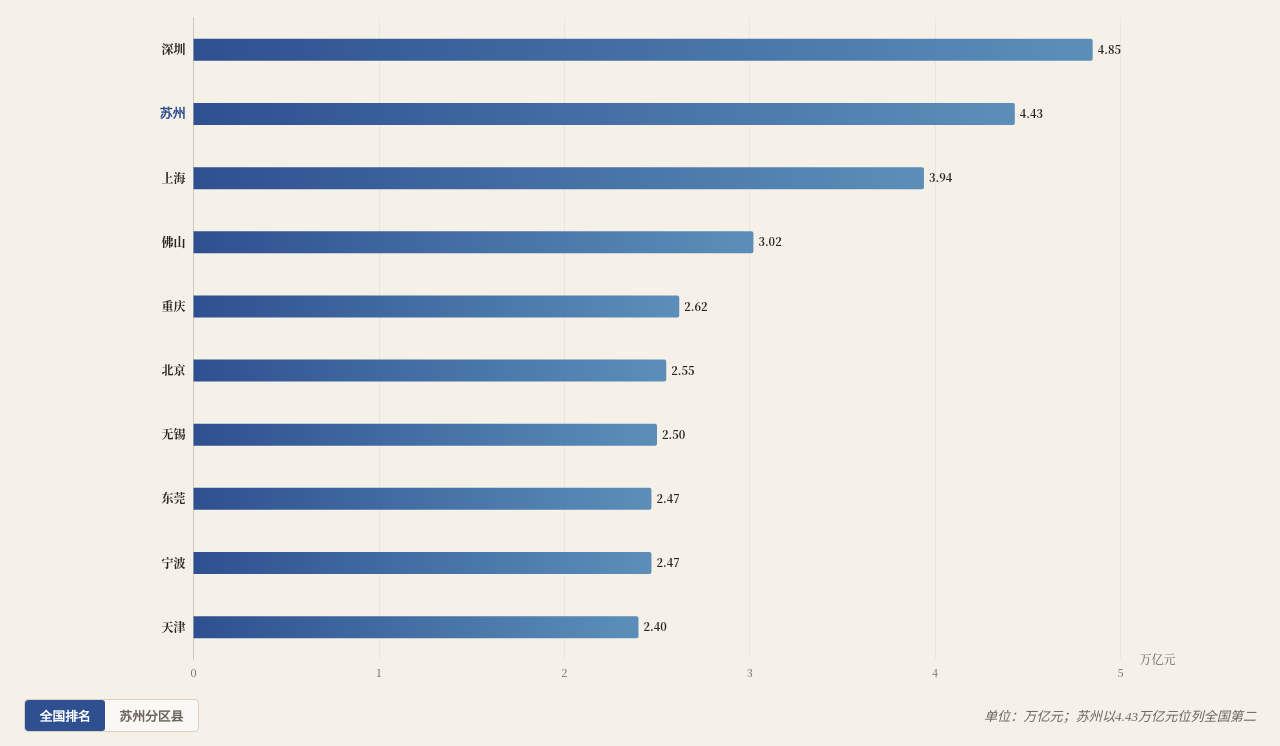
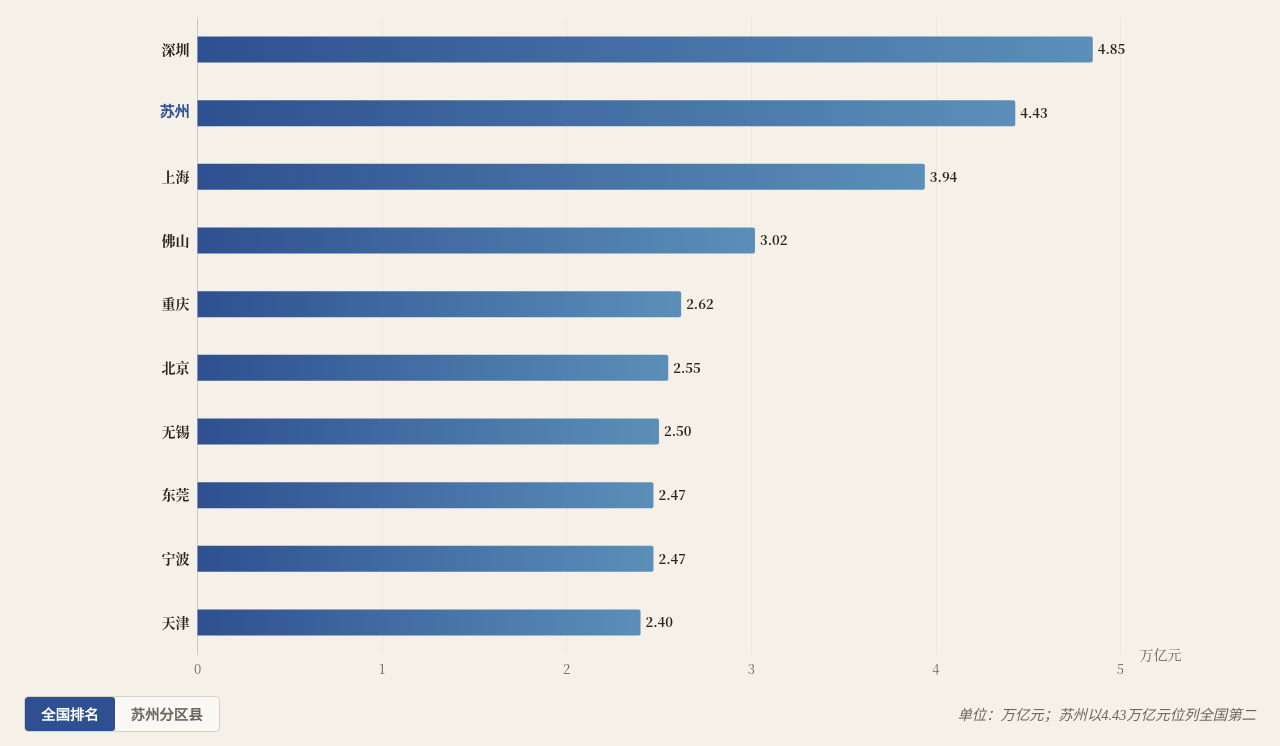
Before and after one commit to zhwal/zhwal_ersi, a plain HTML site: page suzhou-chart/index.html in a window 1280 px wide. Shown: the part 54-800 px from the top of the page. Drawn offline with nearby package versions, Linux system fonts and the light colour scheme.

Commit message:
再次放大图表元素：坐标轴、标签、柱子、按钮、说明文字均再放大

```diff
--- a/suzhou-chart/index.html
+++ b/suzhou-chart/index.html
@@ -69,7 +69,7 @@ body {
 
 .figure-note {
   font-family: 'Noto Serif SC', serif;
-  font-size: 0.82rem;
+  font-size: 0.90rem;
   color: var(--muted);
   font-style: italic;
   opacity: 1;
@@ -144,9 +144,9 @@ body {
   position: relative;
   z-index: 1;
   font-family: 'Noto Serif SC', serif;
-  font-size: 0.80rem;
+  font-size: 0.90rem;
   font-weight: 600;
-  padding: 0.36rem 0.9rem;
+  padding: 0.40rem 1.0rem;
   border: none;
   background: transparent;
   color: var(--muted);
@@ -266,7 +266,7 @@ const frontOption = {
     backgroundColor: '#FFFFFF',
     borderColor: '#D8D0C0',
     borderWidth: 1,
-    textStyle: { color: '#2A241E', fontSize: 13, fontFamily: commonFont },
+    textStyle: { color: '#2A241E', fontSize: 15, fontFamily: commonFont },
     formatter: function(params) {
       const p = params[0];
       return '<strong>' + p.name + '</strong><br/>' +
@@ -284,8 +284,8 @@ const frontOption = {
   xAxis: {
     type: 'value',
     name: '万亿元',
-    nameTextStyle: { color: '#6B655D', fontSize: 12, fontFamily: commonFont, padding: [0, 0, 0, 4] },
-    axisLabel: { color: '#6B655D', fontSize: 11, fontFamily: commonFont },
+    nameTextStyle: { color: '#6B655D', fontSize: 14, fontFamily: commonFont, padding: [0, 0, 0, 4] },
+    axisLabel: { color: '#6B655D', fontSize: 13, fontFamily: commonFont },
     splitLine: { lineStyle: { color: '#E0DCD4', type: 'solid', width: 0.5 } },
     axisLine: { lineStyle: { color: '#C8C2B8', width: 0.8 } },
     axisTick: { show: false }
@@ -296,7 +296,7 @@ const frontOption = {
     data: nationalData.map(d => d.name),
     axisLabel: {
       color: '#2A241E',
-      fontSize: 12,
+      fontSize: 14,
       fontWeight: 600,
       fontFamily: commonFont,
       formatter: function(v) {
@@ -304,7 +304,7 @@ const frontOption = {
         return v;
       },
       rich: {
-        highlight: { color: '#2E5090', fontWeight: 700, fontSize: 13 }
+        highlight: { color: '#2E5090', fontWeight: 700, fontSize: 15 }
       }
     },
     axisLine: { lineStyle: { color: '#C8C2B8', width: 0.8 } },
@@ -317,12 +317,12 @@ const frontOption = {
       rank: d.rank,
       itemStyle: { color: blueGradient, borderRadius: [0, 2, 2, 0] }
     })),
-    barWidth: 22,
+    barWidth: 26,
     label: {
       show: true,
       position: 'right',
       color: '#2A241E',
-      fontSize: 11,
+      fontSize: 13,
       fontWeight: 600,
       fontFamily: commonFont,
       formatter: function(p) { return p.value.toFixed(2); }
@@ -346,7 +346,7 @@ const backOption = {
     backgroundColor: '#FFFFFF',
     borderColor: '#D8D0C0',
     borderWidth: 1,
-    textStyle: { color: '#2A241E', fontSize: 13, fontFamily: commonFont },
+    textStyle: { color: '#2A241E', fontSize: 15, fontFamily: commonFont },
     formatter: function(params) {
       const p = params[0];
       return '<strong>' + p.name + '</strong><br/>' +
@@ -363,8 +363,8 @@ const backOption = {
   xAxis: {
     type: 'value',
     name: '亿元',
-    nameTextStyle: { color: '#6B655D', fontSize: 12, fontFamily: commonFont, padding: [0, 0, 0, 4] },
-    axisLabel: { color: '#6B655D', fontSize: 11, fontFamily: commonFont },
+    nameTextStyle: { color: '#6B655D', fontSize: 14, fontFamily: commonFont, padding: [0, 0, 0, 4] },
+    axisLabel: { color: '#6B655D', fontSize: 13, fontFamily: commonFont },
     splitLine: { lineStyle: { color: '#E0DCD4', type: 'solid', width: 0.5 } },
     axisLine: { lineStyle: { color: '#C8C2B8', width: 0.8 } },
     axisTick: { show: false }
@@ -375,10 +375,10 @@ const backOption = {
     data: suzhouData.map(d => d.name),
     axisLabel: {
       color: '#2A241E',
-      fontSize: 11,
+      fontSize: 13,
       fontWeight: 600,
       fontFamily: commonFont,
-      lineHeight: 16
+      lineHeight: 18
     },
     axisLine: { lineStyle: { color: '#C8C2B8', width: 0.8 } },
     axisTick: { show: false }
@@ -389,12 +389,12 @@ const backOption = {
       value: d.value,
       itemStyle: { color: blueGradient, borderRadius: [0, 2, 2, 0] }
     })),
-    barWidth: 22,
+    barWidth: 26,
     label: {
       show: true,
       position: 'right',
       color: '#2A241E',
-      fontSize: 11,
+      fontSize: 13,
       fontWeight: 600,
       fontFamily: commonFont,
       formatter: function(p) { return p.value.toFixed(2); }
```
